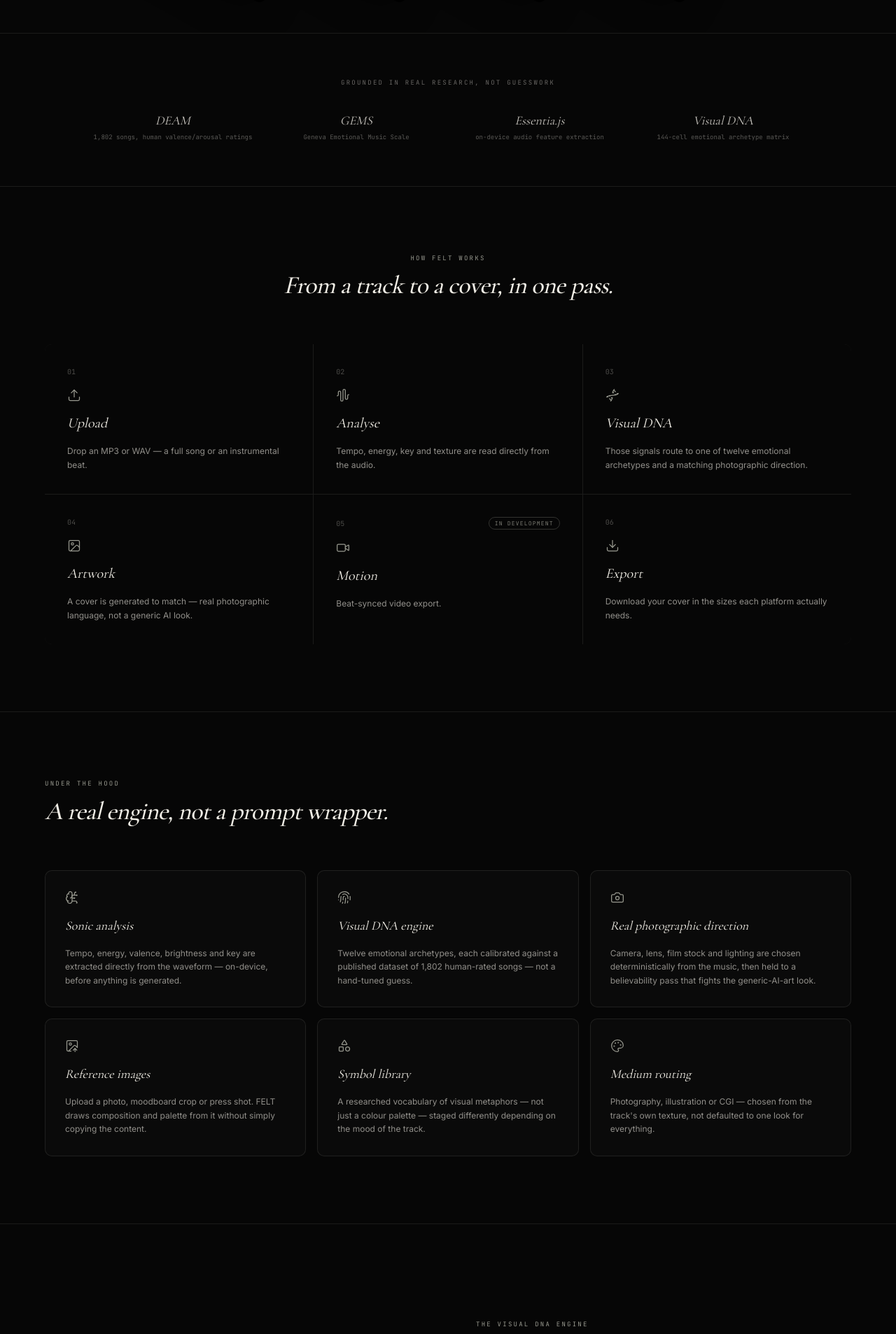
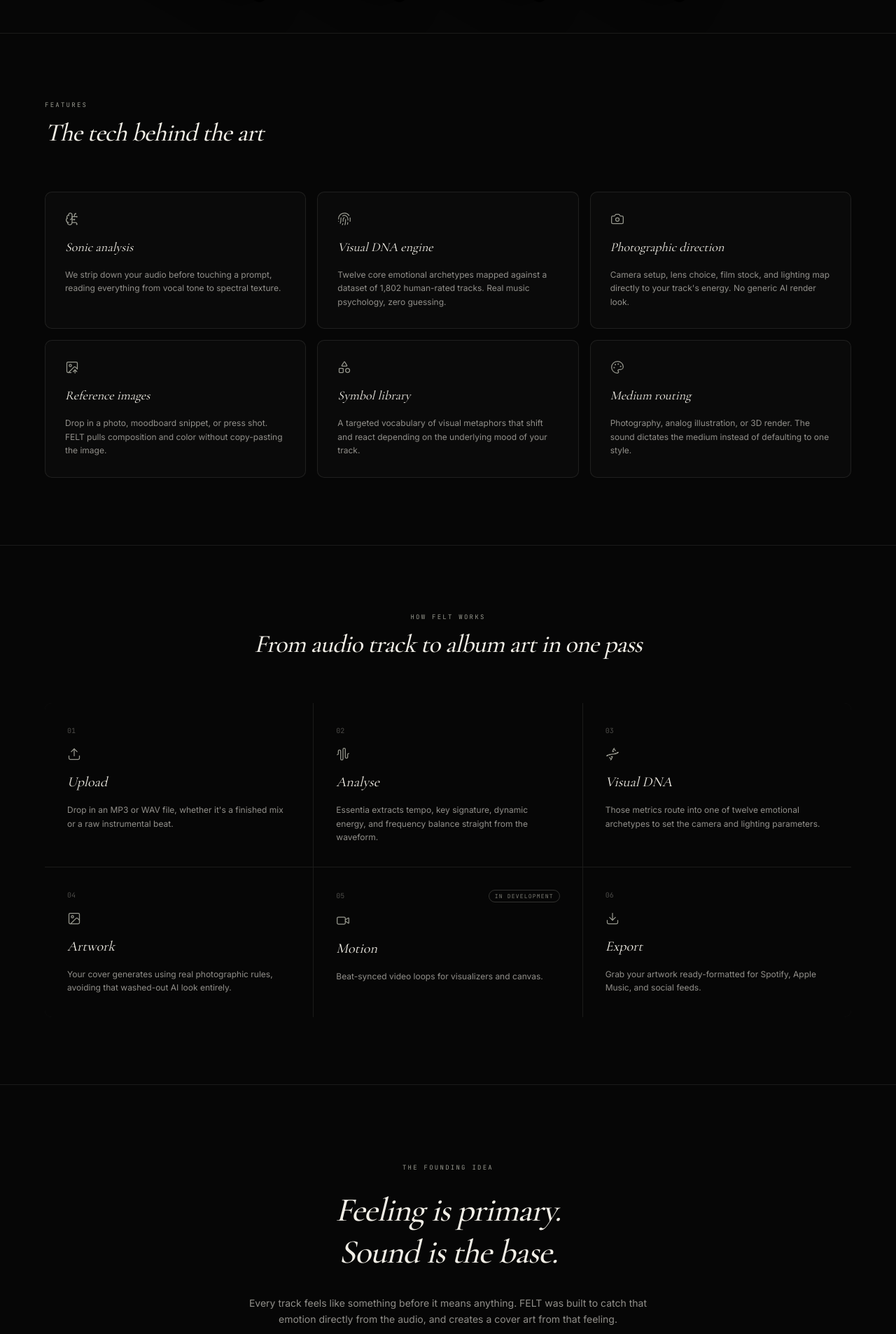
Before and after one commit to dev-anthony/felt, a Next.js app: page / in a window 1280 px wide. Shown: the part 753-2660 px from the top of the page at 70% size. Built offline with nearby package versions, Linux system fonts and the light colour scheme.

Commit message:
updt on landing page

```diff
--- a/src/app/page.tsx
+++ b/src/app/page.tsx
@@ -55,38 +55,10 @@ export default function Index() {
       <Navigation />
 
       <Hero onGetStarted={openAuth} />
-      <GroundedIn />
+      <FeatureCards />
       <HowItWorks />
-      <FeatureCards />
 
-      <Showcase
-        eyebrow="The Visual DNA Engine"
-        title="Twelve emotional archetypes, not one generic mood."
-        copy="Every track is scored against twelve distinct emotional archetypes — from euphoria to melancholy to cerebral detachment — each calibrated against real, published listener data rather than an intuitive guess."
-        points={[
-          "Anchors calibrated against DEAM's 1,802 human-rated songs",
-          "Aesthetic state (Normal / Luxury / Gritty) read from the track's own texture",
-          "A visual direction distilled from the archetype, not chosen at random",
-        ]}
-        palette="cerebral"
-        tileLabel="Visual DNA"
-      />
 
-      <Showcase
-        reverse
-        eyebrow="Music analysis"
-        title="Reads the track. Doesn't ask you to describe it."
-        copy="Tempo, energy, brightness, key and texture are extracted directly from the audio waveform. An artist's own words still matter — they correct the read when the two genuinely disagree, rather than being ignored."
-        points={[
-          "On-device feature extraction — nothing about your unreleased track leaves silently",
-          "Lyrics factored in for vocal tracks, with lyric meaning and audio mood held in tension rather than one overriding the other",
-          "An optional reference image lets you steer composition and palette directly",
-        ]}
-        palette="nostalgia"
-        tileLabel="Sonic Analysis"
-      />
-
-      <WhatsNext />
       <Manifesto />
       <Pricing onGetStarted={openAuth} />
       <FAQ />
--- a/src/components/marketing/feature-cards.tsx
+++ b/src/components/marketing/feature-cards.tsx
@@ -2,40 +2,38 @@ import { BrainCircuit, Fingerprint, Camera, ImageUp, Shapes, Palette } from "luc
 import { Reveal } from "./reveal"
 
 /**
- * Six real, shipped capabilities — deliberately not eight or ten. Padding this
- * out with the video generator or album packaging would misrepresent features
- * that don't exist yet as live.
+ * Six real, shipped capabilities. No filler, no vaporware.
  */
 const FEATURES = [
   {
     icon: BrainCircuit,
     title: "Sonic analysis",
-    copy: "Tempo, energy, valence, brightness and key are extracted directly from the waveform — on-device, before anything is generated.",
+    copy: "We strip down your audio before touching a prompt, reading everything from vocal tone to spectral texture.",
   },
   {
     icon: Fingerprint,
     title: "Visual DNA engine",
-    copy: "Twelve emotional archetypes, each calibrated against a published dataset of 1,802 human-rated songs — not a hand-tuned guess.",
+    copy: "Twelve core emotional archetypes mapped against a dataset of 1,802 human-rated tracks. Real music psychology, zero guessing.",
   },
   {
     icon: Camera,
-    title: "Real photographic direction",
-    copy: "Camera, lens, film stock and lighting are chosen deterministically from the music, then held to a believability pass that fights the generic-AI-art look.",
+    title: "Photographic direction",
+    copy: "Camera setup, lens choice, film stock, and lighting map directly to your track's energy. No generic AI render look.",
   },
   {
     icon: ImageUp,
     title: "Reference images",
-    copy: "Upload a photo, moodboard crop or press shot. FELT draws composition and palette from it without simply copying the content.",
+    copy: "Drop in a photo, moodboard snippet, or press shot. FELT pulls composition and color without copy-pasting the image.",
   },
   {
     icon: Shapes,
     title: "Symbol library",
-    copy: "A researched vocabulary of visual metaphors — not just a colour palette — staged differently depending on the mood of the track.",
+    copy: "A targeted vocabulary of visual metaphors that shift and react depending on the underlying mood of your track.",
   },
   {
     icon: Palette,
     title: "Medium routing",
-    copy: "Photography, illustration or CGI — chosen from the track's own texture, not defaulted to one look for everything.",
+    copy: "Photography, analog illustration, or 3D render. The sound dictates the medium instead of defaulting to one style.",
   },
 ]
 
@@ -45,10 +43,10 @@ export function FeatureCards() {
       <div className="max-w-6xl mx-auto">
         <Reveal className="mb-16 max-w-xl">
           <span className="font-mono text-[9px] tracking-[0.25em] uppercase text-accent mb-3 block">
-            Under the hood
+            Features
           </span>
           <h2 className="font-display text-3xl md:text-4xl italic font-medium tracking-tight">
-            A real engine, not a prompt wrapper.
+            The tech behind the art
           </h2>
         </Reveal>
 
--- a/src/components/marketing/grounded-in.tsx
+++ b/src/components/marketing/grounded-in.tsx
@@ -1,16 +1,13 @@
 import { Reveal } from "./reveal"
 
 /**
- * Honest substitute for a "Trusted By" logo row. FELT has no real customer
- * logos to display yet, and fabricating some would misrepresent the product
- * as more established than it is. What's genuinely true instead: the
- * emotional model is grounded in published research (DEAM, GEMS/BRECVEMA),
- * not vibes — so that's what earns the same visual beat here.
+ * Visual section detailing the research frameworks behind the emotional model.
+ * Replaces traditional logo rows with verified research models.
  */
 const FOUNDATIONS = [
-  { label: "DEAM", detail: "1,802 songs, human valence/arousal ratings" },
-  { label: "GEMS", detail: "Geneva Emotional Music Scale" },
-  { label: "Essentia.js", detail: "on-device audio feature extraction" },
+  { label: "DEAM", detail: "1,802 songs mapped to human valence and arousal ratings" },
+  { label: "GEMS", detail: "Geneva Emotional Music Scale framework" },
+  { label: "Essentia.js", detail: "In-browser audio feature extraction" },
   { label: "Visual DNA", detail: "144-cell emotional archetype matrix" },
 ]
 
@@ -19,9 +16,9 @@ export function GroundedIn() {
     <section className="py-16 px-6 border-t border-border">
       <Reveal className="max-w-5xl mx-auto text-center">
         <p className="font-mono text-[9px] tracking-[0.25em] uppercase text-muted-foreground/70 mb-8">
-          Grounded in real research, not guesswork
+          Built on music cognition research
         </p>
-        <div className="grid grid-cols-2 md:grid-cols-4 gap-6">
+        <div className="grid grid-cols-2 md:md:grid-cols-4 gap-6">
           {FOUNDATIONS.map((f) => (
             <div key={f.label} className="space-y-1">
               <div className="font-display italic text-lg text-foreground/80">{f.label}</div>
--- a/src/components/marketing/how-it-works.tsx
+++ b/src/components/marketing/how-it-works.tsx
@@ -9,20 +9,14 @@ interface Step {
 }
 
 const STEPS: Step[] = [
-  { icon: Upload, title: "Upload", copy: "Drop an MP3 or WAV — a full song or an instrumental beat." },
-  { icon: AudioWaveform, title: "Analyse", copy: "Tempo, energy, key and texture are read directly from the audio." },
-  { icon: Dna, title: "Visual DNA", copy: "Those signals route to one of twelve emotional archetypes and a matching photographic direction." },
-  { icon: ImageIcon, title: "Artwork", copy: "A cover is generated to match — real photographic language, not a generic AI look." },
-  { icon: Video, title: "Motion", copy: "Beat-synced video export.", inDevelopment: true },
-  { icon: Download, title: "Export", copy: "Download your cover in the sizes each platform actually needs." },
+  { icon: Upload, title: "Upload", copy: "Drop in an MP3 or WAV file, whether it's a finished mix or a raw instrumental beat." },
+  { icon: AudioWaveform, title: "Analyse", copy: "Essentia extracts tempo, key signature, dynamic energy, and frequency balance straight from the waveform." },
+  { icon: Dna, title: "Visual DNA", copy: "Those metrics route into one of twelve emotional archetypes to set the camera and lighting parameters." },
+  { icon: ImageIcon, title: "Artwork", copy: "Your cover generates using real photographic rules, avoiding that washed-out AI look entirely." },
+  { icon: Video, title: "Motion", copy: "Beat-synced video loops for visualizers and canvas.", inDevelopment: true },
+  { icon: Download, title: "Export", copy: "Grab your artwork ready-formatted for Spotify, Apple Music, and social feeds." },
 ]
 
-/**
- * Six-step version, not the five the roadmap sketched — the Motion step is
- * kept visible (so the workflow reads honestly, start to finish) but marked
- * "In development" rather than presented as shipping today. See
- * FRONTEND-ROADMAP.md Task 2, deferred pending a real rendering pipeline.
- */
 export function HowItWorks() {
   return (
     <section id="how-it-works" className="py-24 px-6 border-t border-border">
@@ -32,7 +26,7 @@ export function HowItWorks() {
             How FELT works
           </span>
           <h2 className="font-display text-3xl md:text-4xl italic font-medium tracking-tight">
-            From a track to a cover, in one pass.
+            From audio track to album art in one pass
           </h2>
         </Reveal>
 
--- a/src/components/marketing/manifesto.tsx
+++ b/src/components/marketing/manifesto.tsx
@@ -16,12 +16,11 @@ export function Manifesto() {
           The founding idea
         </span>
         <p className="font-display italic font-medium text-3xl sm:text-4xl md:text-5xl leading-tight tracking-tight text-balance">
-          Feeling is primary.<br />Sound is the vehicle.
+          Feeling is primary.<br />Sound is the base.
         </p>
         <p className="text-sm text-muted-foreground leading-relaxed max-w-xl mx-auto pt-2">
           Every track feels like something before it means anything. FELT was built to
-          catch that feeling directly from the audio — not from a text box asking you
-          to describe your own music back to yourself.
+          catch that emotion directly from the audio, and creates a cover art from that feeling.
         </p>
       </Reveal>
     </section>
```
Also changed, not shown: src/components/marketing/faq.tsx (+11 -11 lines).
